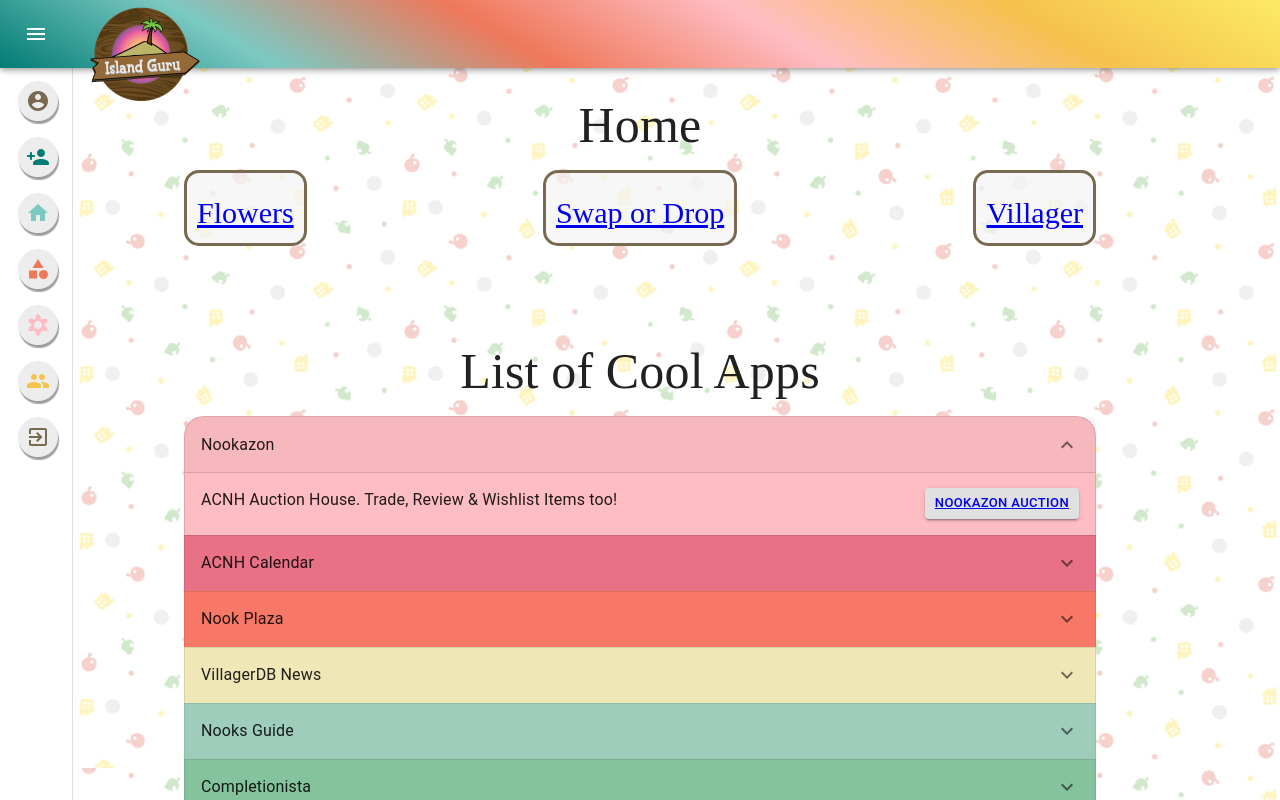
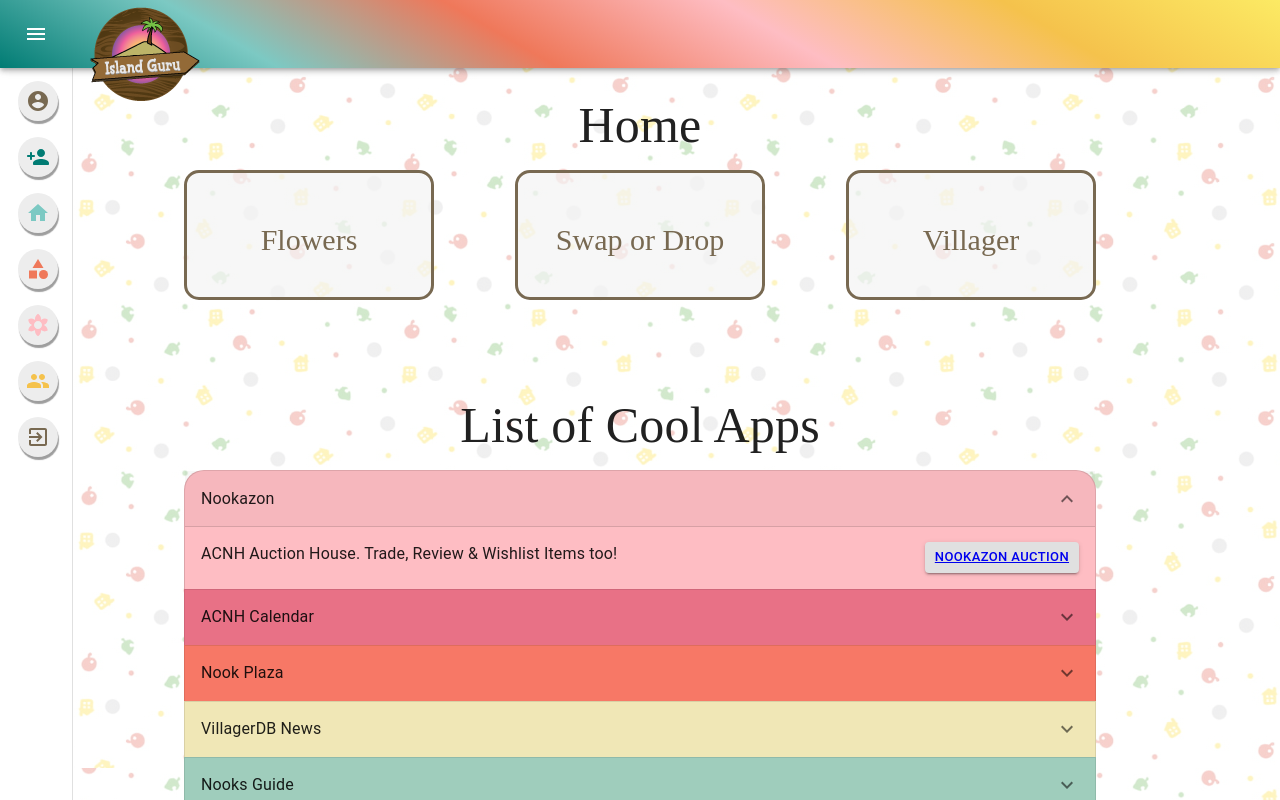
Before and after one commit to gregstead/island_assistant, a React (Create React App) app in the folder client/: page /home in a window 1280 px wide. Shown: the top 800 px of the page. Built offline with nearby package versions, Linux system fonts and the light colour scheme.

Commit message:
added text-decoration to links

```diff
--- a/client/src/pages/pages.css
+++ b/client/src/pages/pages.css
@@ -4,6 +4,7 @@ h5{
 
 #acc-btn {
   float: right;
+  text-decoration: none;
 }
 
 #acc-details {
@@ -78,13 +79,19 @@ h5{
   padding: 10px;
   margin: auto;
   min-width: 25%;
+  height: 130px;
+  width: 250px;
+  display: flex;
+  justify-content: center;
+  align-items: center;
 }
 
 #home-text {
-  text-align: center;
   font-family: FinkHeavy;
   font-size: 30px;
   margin-top: 10px;
+  text-align: center;
+  text-decoration: none;
 }
 
 #home-btn {
@@ -98,9 +105,12 @@ h5{
   width: 25vw;
 }
 
-#item-img {
+#link {
+  text-decoration: none;
+  color: #786951;
+}
 
-}
+
 
 #page-header {
   font-family: FinkHeavy;
```
